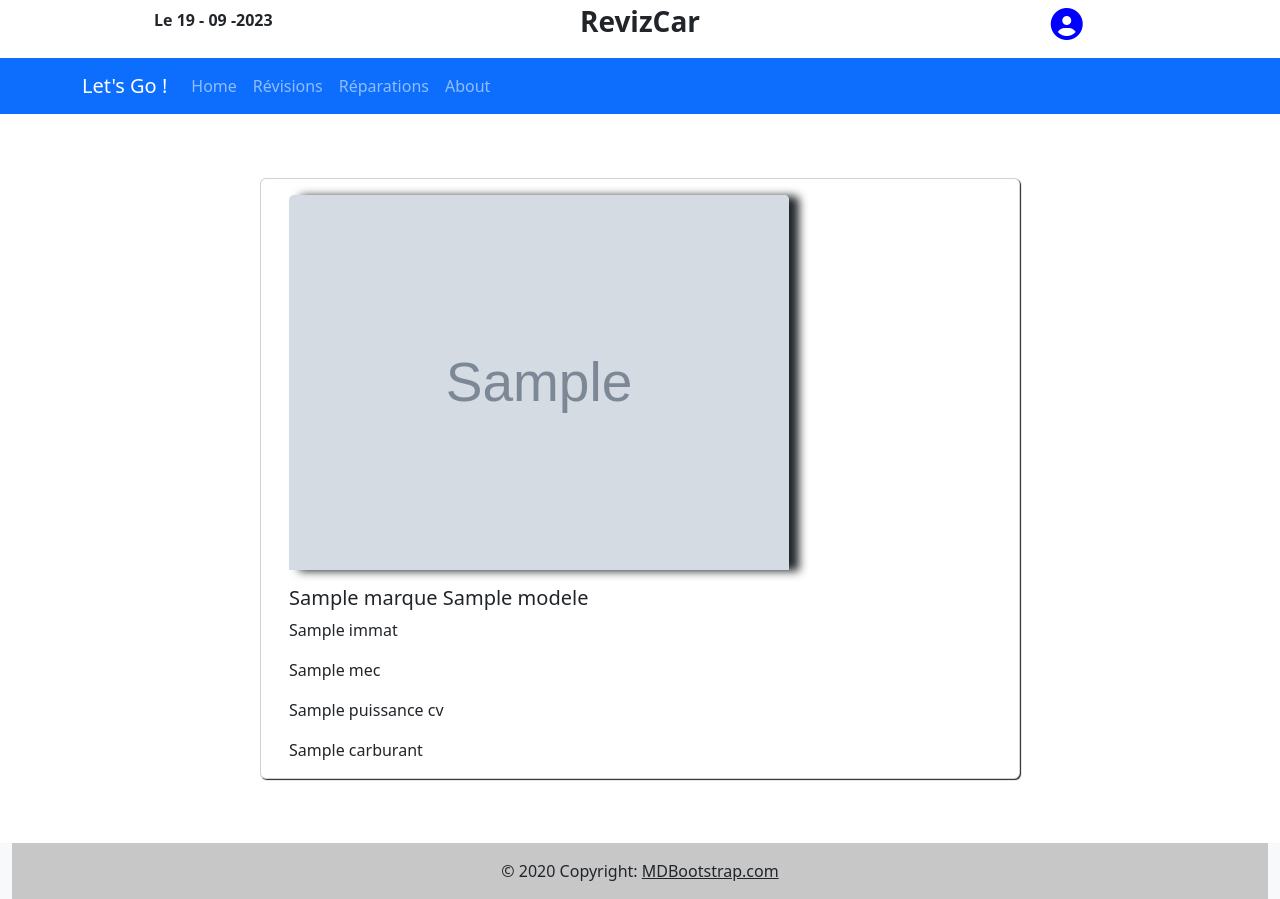
After one commit to vitinolo/revizcar, a Symfony app: template templates/shows/show.html.twig in a window 1280 px wide. The commit adds this page. Run offline with Twig, Linux system fonts and the light colour scheme; the template is opened without the code that fills it: most values are stand-ins (such as "Sample title", 1, 10 or a date in 2020); grey boxes marked "Sample" are stand-in pictures; some libraries are stand-ins or nearby versions.

Commit message:
showone, navigation

```diff
--- a/templates/base.html.twig
+++ b/templates/base.html.twig
@@ -15,6 +15,7 @@
     </head>
     <body>
         {{ include("elements/header.html.twig") }}
+        {{ include("elements/navigation.html.twig") }}
         {% block body %}{% endblock %}
         {{ include("elements/footer.html.twig") }}
     </body>
--- /dev/null
+++ b/templates/elements/navigation.html.twig
@@ -0,0 +1,24 @@
+<nav class="navbar navbar-expand-lg bg-primary" data-bs-theme="dark">
+    <div class="container">
+      <a class="navbar-brand" href="{{ path('app_car') }}">Let's Go !</a>
+      <button class="navbar-toggler" type="button" data-bs-toggle="collapse" data-bs-target="#navbarColor01" aria-controls="navbarColor01" aria-expanded="false" aria-label="Toggle navigation">
+        <span class="navbar-toggler-icon"></span>
+      </button>
+      <div class="collapse navbar-collapse " id="navbarColor01">
+        <ul class="navbar-nav me-auto">
+            <li class="nav-item">
+              <a class="nav-link" href="{{ path('app_car') }}">Home</a>
+            </li>
+          <li class="nav-item">
+            <a class="nav-link" href="">Révisions</a>
+          </li>
+          <li class="nav-item">
+            <a class="nav-link" href="#">Réparations</a>
+          </li>
+          <li class="nav-item">
+            <a class="nav-link" href="#">About</a>
+          </li>
+        </ul>
+      </div>
+    </div>
+  </nav>
--- a/templates/revision/revision.html.twig
+++ b/templates/revision/revision.html.twig
@@ -7,12 +7,10 @@
         <div class="card m-3" style="width: 18rem; box-shadow: 1px 1px 1px">
             <div class="card-body">
             <h5 class="card-title">Révisions</h5>
-            {# <img src="{{ revision.image }}" class="card-img-top" alt="image voiture" /> #}
             <p class="card-text">{{ revision.datereviz }}</p>
             <p class="card-text">{{ revision.kilometrage }}</p>
             <p class="card-text">{{ revision.filtre }}</p>
             <p class="card-text">{{ revision.huile }}</p>
-            <a href="car/car.html.twig" class="btn btn-primary">Révisions</a>
             </div>
         </div>
         {% endfor %}
--- /dev/null
+++ b/templates/shows/show.html.twig
@@ -0,0 +1,20 @@
+{% extends 'base.html.twig' %}
+
+{% block title %}books!{% endblock %}
+
+{% block body %}
+    <div class="container">
+        <div class="row mt-5 mb-5 d-flex justify-content-center">
+            <div class="col-md-8 card m-3" style="box-shadow: 1px 1px 1px;max-width:1600px">
+                <div class="card-body">
+                <img src="{{ asset('divers/images/' ~ car.image) }}" class="img-fluid card-img-top"style="width:500px;box-shadow: 10px 1px 10px;" alt="image d'un livre" />
+                <h5 class="card-title mt-3">{{ car.marque }} {{ car.modele }} </h5>
+                <p class="card-text">{{ car.immat }}</p>
+                <p class="card-text">{{ car.mec }}</p>
+                <p class="card-text">{{ car.puissance}} cv</p>
+                <p class="card-text">{{ car.carburant }}</p>
+                </div>
+            </div>
+        </div>
+    </div>
+{% endblock %}
```
Also changed, not shown: src/Controller/CarController.php (+17 -5 lines), templates/car/car.html.twig (+2 -5 lines).
